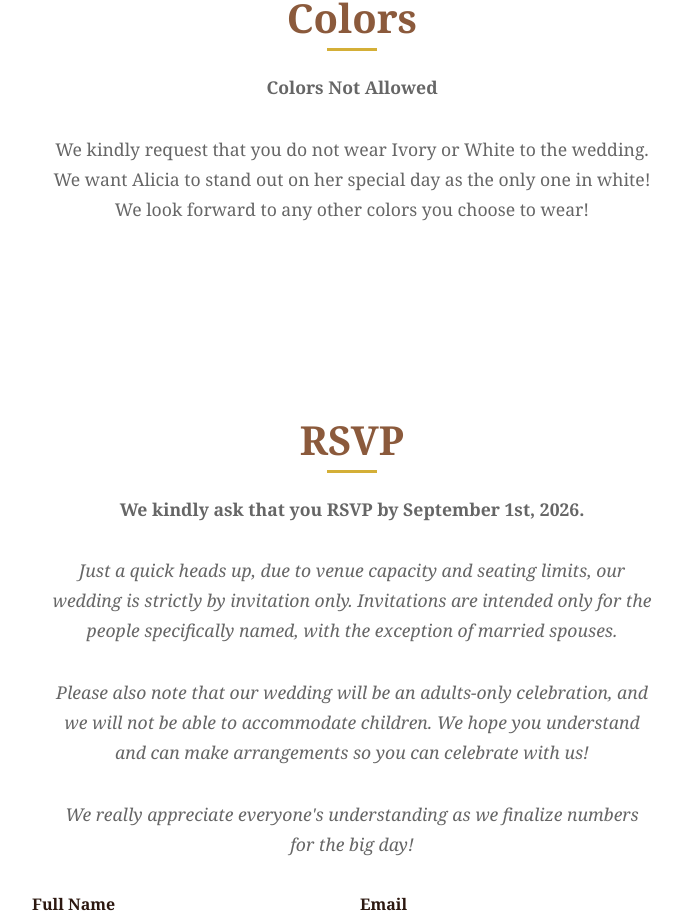
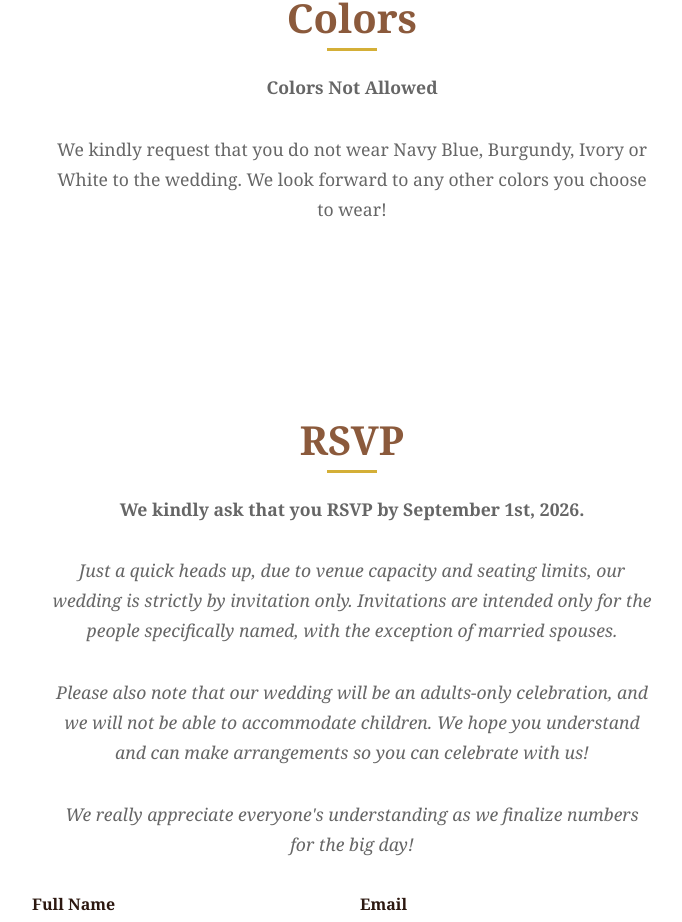
Before and after one commit to kvignali1/Alicia-Kevin-Wedding, a React (Vite) app in the folder website/: page / in a window 1280 px wide. Shown: the part 2476-3398 px from the top of the page, without its empty margins (288-970 px from the left). Built offline with nearby package versions, Linux system fonts and the light colour scheme; no server answers.

Commit message:
Update wedding dress color guidance

```diff
--- a/website/src/App.tsx
+++ b/website/src/App.tsx
@@ -110,7 +110,7 @@ function App() {
           <h2>Colors</h2>
             <div className="section-divider" />
               <p><strong>Colors Not Allowed</strong></p>
-              <p>We kindly request that you do not wear Ivory or White to the wedding. We want Alicia to stand out on her special day as the only one in white! We look forward to any other colors you choose to wear!</p>
+              <p>We kindly request that you do not wear Navy Blue, Burgundy, Ivory or White to the wedding. We look forward to any other colors you choose to wear!</p>
         </section>
 
         <section id="rsvp" className="section">
```
